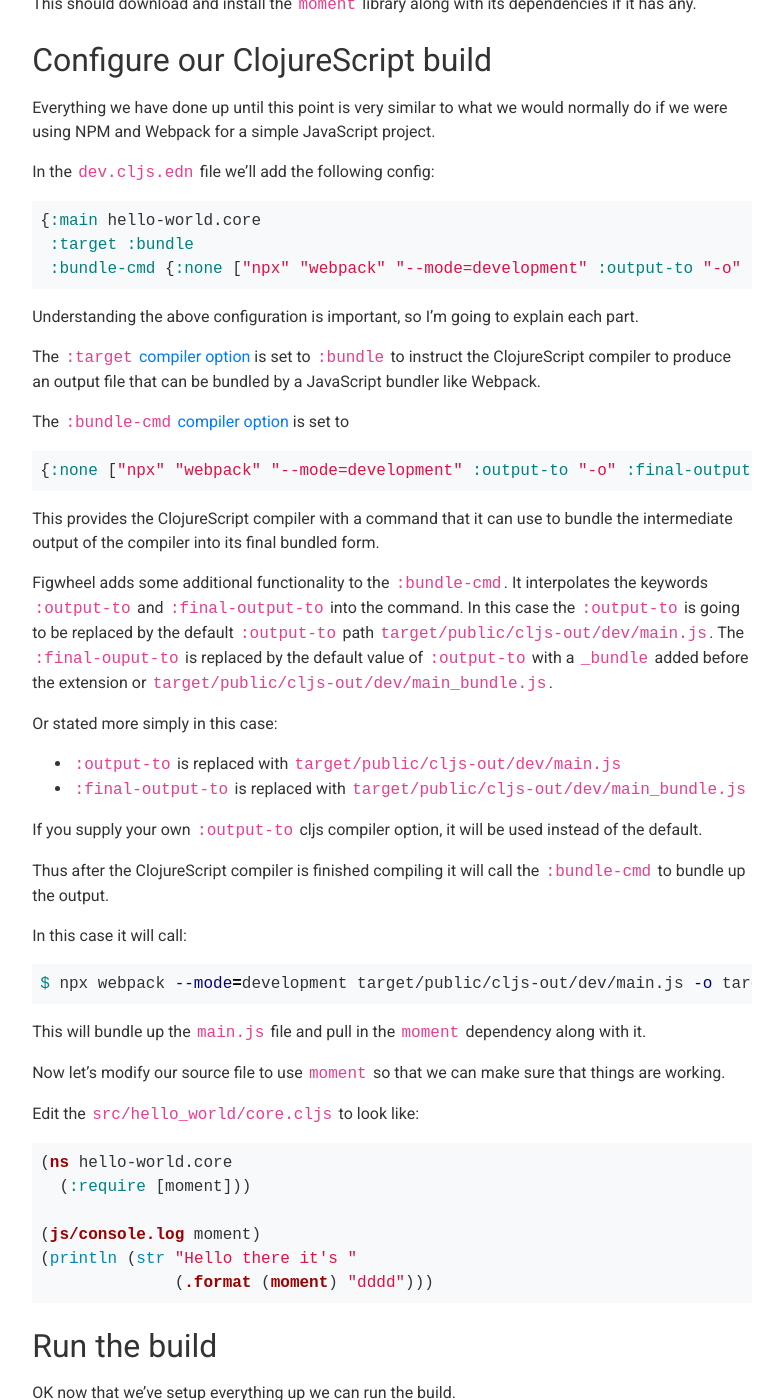
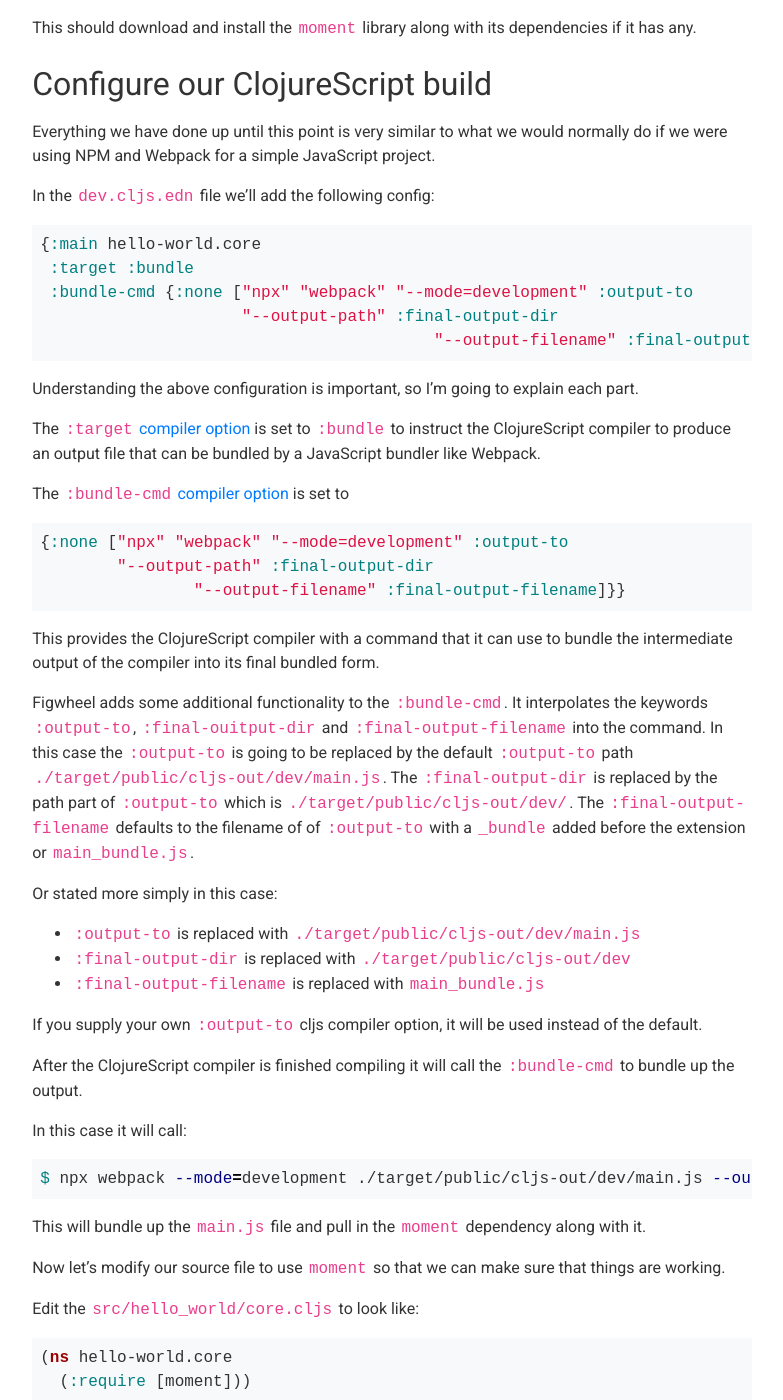
Before and after one commit to bhauman/figwheel-main, a Jekyll site: the page built from docs/docs/npm.md, in a window 1280 px wide and 1400 px high, scrolled down 3628 px. Shown: the whole window, without its empty margins (83-866 px from the left). Built offline with Jekyll 4.4.1, drawn with Linux system fonts in a browser that asks for light colours; some of the changed text lies outside the part shown.

Commit message:
Update npm docs for webpack 5 changes

````diff
--- a/docs/docs/npm.md
+++ b/docs/docs/npm.md
@@ -34,11 +34,12 @@ Optionally set the [`:bundle-cmd` compiler
 option](https://clojurescript.org/reference/compiler-options#target)
 to
 ```clojure
-{:none ["npx" "webpack" "--mode=development" :output-to "-o"
-:final-output-to]}
+{:none ["npx" "webpack" "--mode=development" :output-to
+       "--output-path" :final-output-dir
+	   "--output-filename" :final-output-filename]}
 ```
 to ensure the output file is bundled after a compile. Figwheel will
-fill in `:output-to` and `:final-output-to`.
+fill in `:output-to`, `:final-output-dir` and `:final-output-filename`.
 
 Your host page will need to load the final bundled asset.
 
@@ -197,7 +198,9 @@ In the `dev.cljs.edn` file we'll add the following config:
 ```clojure
 {:main hello-world.core
  :target :bundle
- :bundle-cmd {:none ["npx" "webpack" "--mode=development" :output-to "-o" :final-output-to]}}
+ :bundle-cmd {:none ["npx" "webpack" "--mode=development" :output-to
+                     "--output-path" :final-output-dir
+					 "--output-filename" :final-output-filename]}}
 ```
 
 Understanding the above configuration is important, so I'm going to
@@ -213,7 +216,9 @@ option](https://clojurescript.org/reference/compiler-options#bundle-cmd)
 is set to
 
 ```clojure
-{:none ["npx" "webpack" "--mode=development" :output-to "-o" :final-output-to]}}
+{:none ["npx" "webpack" "--mode=development" :output-to
+        "--output-path" :final-output-dir
+		"--output-filename" :final-output-filename]}}
 ```
 
 This provides the ClojureScript compiler with a command that it can
@@ -221,28 +226,31 @@ use to bundle the intermediate output of the compiler into its final
 bundled form.
 
 Figwheel adds some additional functionality to the `:bundle-cmd`. It
-interpolates the keywords `:output-to` and `:final-output-to` into the
-command. In this case the `:output-to` is going to be replaced by the
-default `:output-to` path `target/public/cljs-out/dev/main.js`. The
-`:final-ouput-to` is replaced by the default value of `:output-to`
-with a `_bundle` added before the extension or
-`target/public/cljs-out/dev/main_bundle.js`.
+interpolates the keywords `:output-to`, `:final-ouitput-dir` and
+`:final-output-filename` into the command. In this case the
+`:output-to` is going to be replaced by the default `:output-to` path
+`./target/public/cljs-out/dev/main.js`. The `:final-output-dir` is
+replaced by the path part of `:output-to` which is
+`./target/public/cljs-out/dev/`. The `:final-output-filename` defaults
+to the filename of of `:output-to` with a `_bundle` added before the
+extension or `main_bundle.js`.
 
 Or stated more simply in this case:
 
-* `:output-to` is replaced with `target/public/cljs-out/dev/main.js`
-* `:final-output-to` is replaced with `target/public/cljs-out/dev/main_bundle.js`
+* `:output-to` is replaced with `./target/public/cljs-out/dev/main.js`
+* `:final-output-dir` is replaced with `./target/public/cljs-out/dev`
+* `:final-output-filename` is replaced with `main_bundle.js`
 
 If you supply your own `:output-to` cljs compiler option, it will be
 used instead of the default.
 
-Thus after the ClojureScript compiler is finished compiling it will
-call the `:bundle-cmd` to bundle up the output.
+After the ClojureScript compiler is finished compiling it will call
+the `:bundle-cmd` to bundle up the output.
 
 In this case it will call:
 
 ```sh
-$ npx webpack --mode=development target/public/cljs-out/dev/main.js -o target/public/cljs-out/dev/main_bundle.js
+$ npx webpack --mode=development ./target/public/cljs-out/dev/main.js --output-path ./target/public/cljs-out/dev --output-filename main_bundle.js
 ```
 
 This will bundle up the `main.js` file and pull in the `moment`
@@ -304,8 +312,12 @@ When enabled `:auto-bundle` will set `:target` to `:bundle`.
 When choosing `:webpack` it will set `:bundle-cmd` to:
 
 ```clojure
-{:none ["npx" "webpack" "--mode=development" :output-to "-o" :final-output-to]
- :default ["npx" "webpack" "--mode=production" :output-to "-o" :final-output-to]}
+{:none ["npx" "webpack" "--mode=development" :output-to
+        "--output-path" :final-output-dir
+		"--output-filename" :final-output-filename]
+ :default ["npx" "webpack" "--mode=production" :output-to
+           "--output-path" :final-output-dir
+		   "--output-filename" :final-output-filename]}
 ```
 
 and when choosing `:parcel` it will set `:bundle-cmd` to:
@@ -369,7 +381,9 @@ asset of your build is located. If the location is known then Figwheel
 can provide you a REPL without having to create and `index.html` page.
 Figwheel can also munge the name of the `:final-output-to` to create
 bundles for [Extra-Mains](/docs/extra_mains.html) and
-[Auto-testing](/docs/testing.html#auto-testing).
+[Auto-testing](/docs/testing.html#auto-testing). Both
+`:final-output-dir` and `:final-output-filename` are derived from
+`:final-output-to`.
 
 ### Using `:bundle-cmd`
 
````
